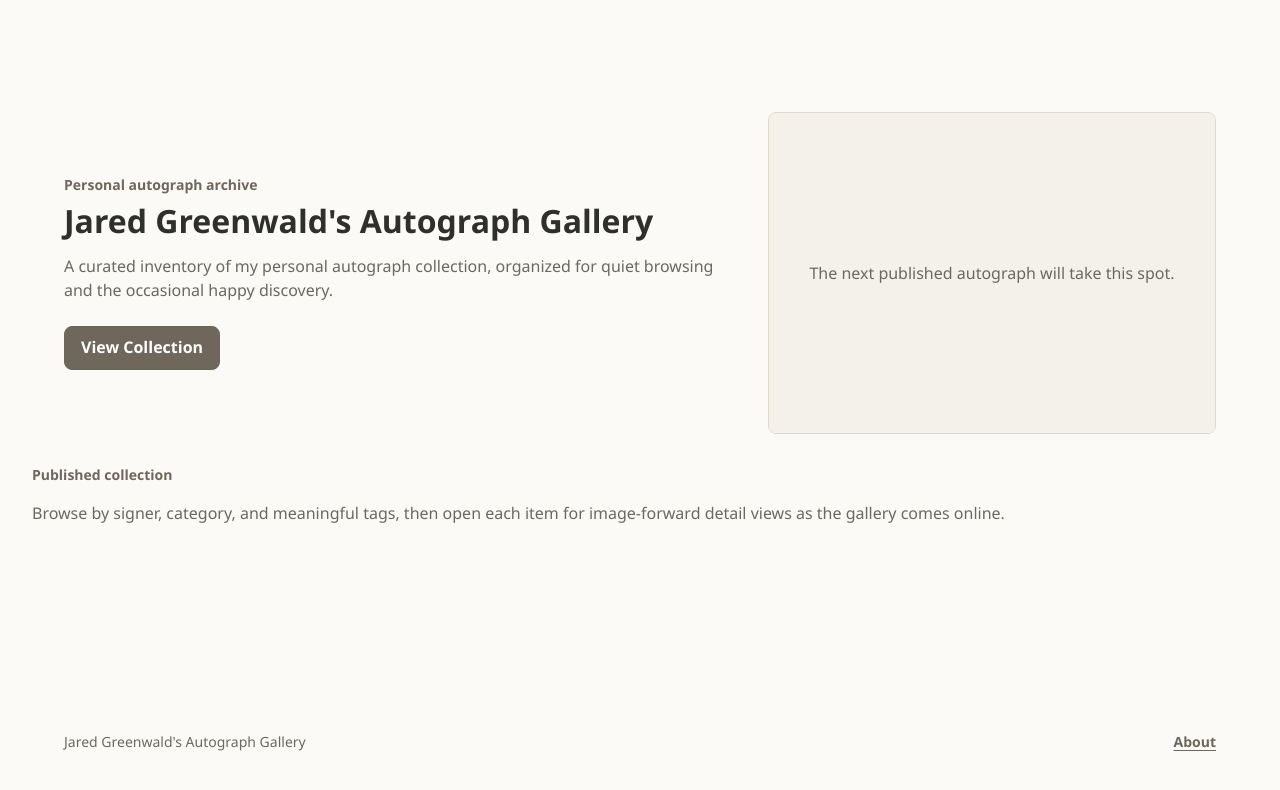
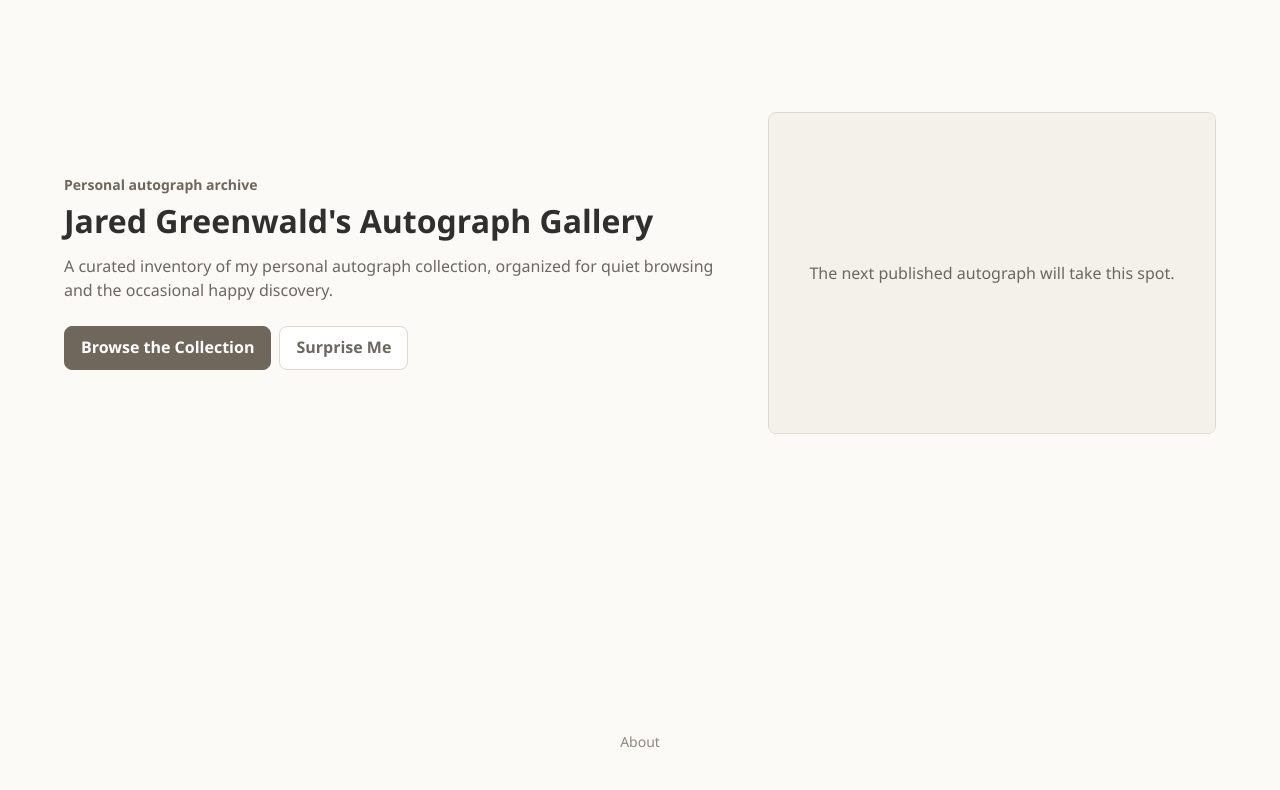
Before and after one commit to jetsaredim/autographs, a Next.js app in the folder app/: page / in a window 1280 px wide. Shown: the top 790 px of the page. Built offline with nearby package versions, Linux system fonts and the light colour scheme.

Commit message:
copy(03): simplify landing actions and footer
- Renames the primary CTA to Browse the Collection

- Removes the extra published collection section from the landing page

- Centers a lighter un-underlined About footer link

```diff
--- a/app/app/components/PublicFooter.tsx
+++ b/app/app/components/PublicFooter.tsx
@@ -5,11 +5,8 @@ import { AdminUnlock } from "./AdminUnlock";
 export function PublicFooter() {
   return (
     <footer className="public-footer">
-      <span>Jared Greenwald&apos;s Autograph Gallery</span>
-      <span className="public-footer-links">
-        <AdminUnlock />
-        <Link href="/architecture">About</Link>
-      </span>
+      <AdminUnlock />
+      <Link href="/architecture">About</Link>
     </footer>
   );
 }
--- a/app/app/globals.css
+++ b/app/app/globals.css
@@ -90,22 +90,17 @@ select {
 .public-footer {
   margin-top: auto;
   padding: 32px 0 0;
-  color: #6b6861;
+  color: #8d887f;
   font-size: 14px;
+  font-weight: 400;
+  justify-content: center;
   line-height: 1.35;
 }
 
-.public-footer-links {
-  display: inline-flex;
-  flex-wrap: wrap;
-  align-items: center;
-  justify-content: flex-end;
-  gap: 16px;
-}
-
 .public-footer a {
-  color: #6f675c;
-  font-weight: 600;
+  color: #8d887f;
+  font-weight: 400;
+  text-decoration: none;
 }
 
 .landing-hero {
--- a/app/app/page.tsx
+++ b/app/app/page.tsx
@@ -25,13 +25,17 @@ export default async function HomePage() {
           </p>
           <div className="cta-row" aria-label="Gallery actions">
             <Link className="button-primary" href="/collection">
-              View Collection
+              Browse the Collection
             </Link>
             {surpriseItem ? (
               <Link className="button-secondary" href={`/collection/${surpriseItem.id}`}>
                 Surprise Me
               </Link>
-            ) : null}
+            ) : (
+              <button className="button-secondary" type="button" disabled>
+                Surprise Me
+              </button>
+            )}
           </div>
         </div>
 
@@ -55,14 +59,6 @@ export default async function HomePage() {
         </div>
       </section>
 
-      <section className="landing-preview-copy" aria-label="Collection summary">
-        <p className="eyebrow">Published collection</p>
-        <p className="lede">
-          Browse by signer, category, and meaningful tags, then open each item
-          for image-forward detail views as the gallery comes online.
-        </p>
-      </section>
-
       <PublicFooter />
     </main>
   );
```
